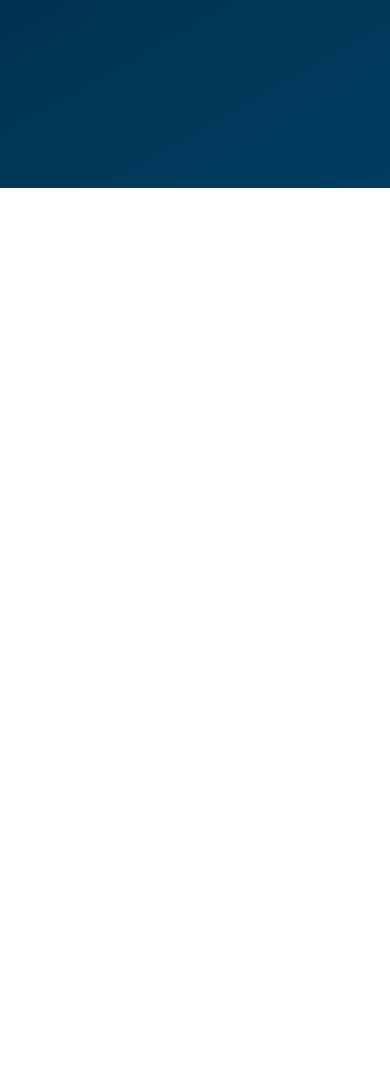
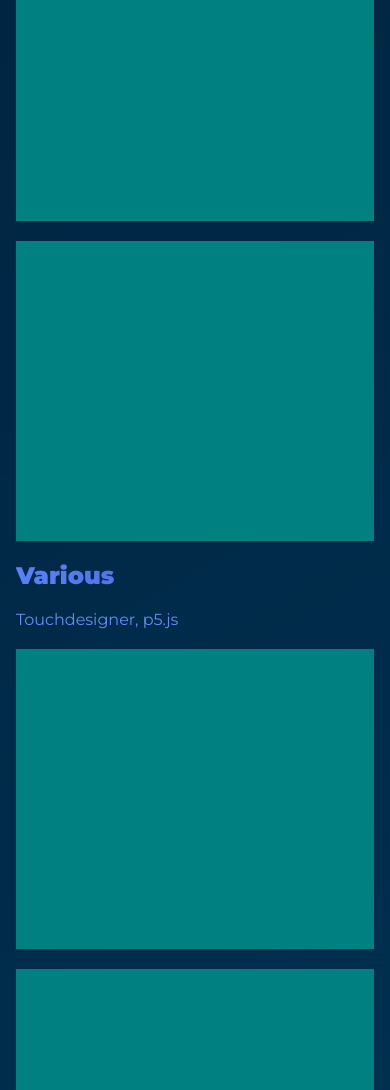
Before and after one commit to gruppjo/generative, a plain HTML site: page index.html in a window 390 px wide. Shown: the part 656-1746 px from the top of the page. Before the commit the page ends 844 px from the top, so only its background shows below. Drawn offline with Linux system fonts and the light colour scheme.

Commit message:
index: add responsive gallery and max-width

```diff
--- a/index.css
+++ b/index.css
@@ -1,5 +1,11 @@
+html {
+  background-color: #00203c;
+  background: -webkit-linear-gradient(300deg, #00203c, #003d60);
+}
 body {
   padding: 60px;
+  max-width: 1440px;
+  margin: auto;
 
   font-size: 20px;
   font-family: 'Montserrat', sans-serif;
@@ -8,8 +14,7 @@ body {
   background-color: #c2e3ff; */
 
   color: #648df6;
-  background-color: #00203c;
-  background: -webkit-linear-gradient(300deg, #00203c, #003d60);
+
 
 }
 
@@ -44,10 +49,38 @@ hr {
   border-color: #004684;
 }
 
+.gallery {
+  display: flex;
+  flex-wrap: wrap;
+}
+.gallery > div {
+  margin-top: 20px;
+  width: calc((100% - 40px) / 3);
+  height: 300px;
+  background-color: teal;
+  margin-right: 20px;
+}
+.gallery > div:nth-child(3n) {
+  margin-right: 0px;
+}
+
+@media screen and (max-width: 1280px) {
+  .gallery > div {
+    width: calc((100% - 20px) / 2);
+  }
+  .gallery > div:nth-child(3n) {
+    margin-right: 20px;
+  }
+  .gallery > div:nth-child(2n) {
+    margin-right: 0px;
+  }
+}
+
 
 @media screen and (max-width: 960px) {
   body {
     padding: 36px;
+    font-size: 18px;
   }
   h1 {
     font-size: 48px;
@@ -55,22 +88,22 @@ hr {
   h2 {
     font-size: 32px;
   }
-  body {
-    font-size: 18px;
-  }
 }
 
 @media screen and (max-width: 720px) {
   body {
     padding: 16px;
+    font-size: 16px;
   }
   h1 {
     font-size: 36px;
+    margin-bottom: 16px
   }
   h2 {
     font-size: 24px;
   }
-  body {
-    font-size: 16px;
+  .gallery > div {
+    width: 100%;
+    margin-right: 0px !important;
   }
 }
--- a/index.html
+++ b/index.html
@@ -14,5 +14,21 @@
     <hr/>
     <h2>Guilty Pleasure</h2>
     Arduino, Touchdesigner, Python, Midi, Ableton
+    <div class="gallery">
+      <div></div>
+      <div></div>
+      <div></div>
+    </div>
+    <h2>Various</h2>
+    Touchdesigner, p5.js
+    <div class="gallery">
+      <div></div>
+      <div></div>
+      <div></div>
+      <div></div>
+      <div></div>
+      <div></div>
+      <div></div>
+    </div>
   </body>
 </html>
```
